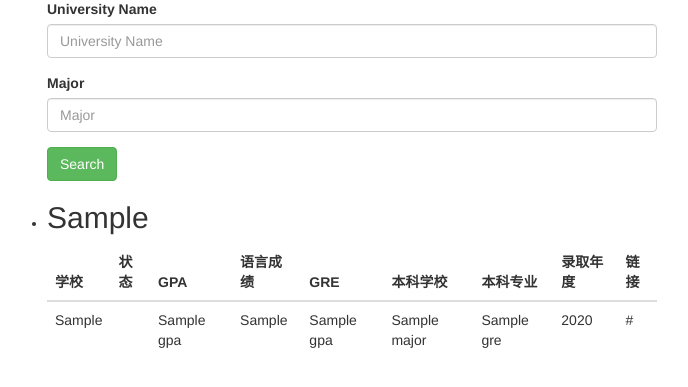
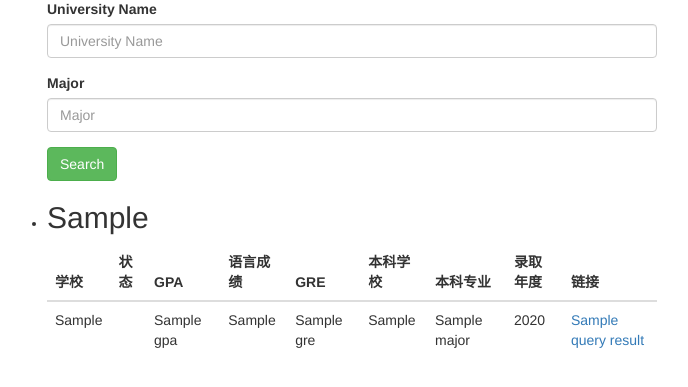
Before and after one commit to JohnDing1995/Selecting-Master-Program-USA, a Flask app: template SelectingMasterProgramUSA/templates/main.html in a window 1280 px wide. Shown: the part 81-468 px from the top of the page, without its empty margins (288-976 px from the left). Run offline with Flask 2, Linux system fonts and the light colour scheme; the template is opened without the code that fills it: most values are stand-ins (such as "Sample title", 1, 10 or a date in 2020); some libraries are stand-ins or nearby versions.

Commit message:
render result with form

```diff
--- a/SelectingMasterProgramUSA/templates/main.html
+++ b/SelectingMasterProgramUSA/templates/main.html
@@ -62,7 +62,7 @@
     {% if query_result == "" %}
         <li><em>Please enter The UNIVERSITY'S NAME and Major you want to apply</em></li>
     {% else %}
-        <table class="table" contenteditable="true">
+        <table class="table">
         <thead>
             <tr>
                 <th>学校</th>
@@ -82,14 +82,14 @@
                     <td>{{ ad['admission_school'] }}</td>
                     <td></td>
                     <td>{{ ad['gpa'] }}</td>
-                    <td>{{ ad['undergrad_school'] }}</td>
-                    <td>{{ ad['gpa'] }}</td>
-
-                    <td>{{ ad['major'] }}</td>
+                    <td>{{ ad['english_grade'] }}</td>
                     <td>{{ ad['gre'] }}</td>
 
+                    <td>{{ ad['undergrad_school'] }}</td>
+                    <td>{{ ad['major'] }}</td>
+
                     <td>{{ ad['year'] }}</td>
-                    <td>{{ ad['link'] }}</td>
+                    <td> <a href = "{{ad['link'] }}">{{ ad['title'] }} </a></td>
 		        </tr>
             {% endfor %}
         </tbody>
```
Also changed, not shown: README.md.
